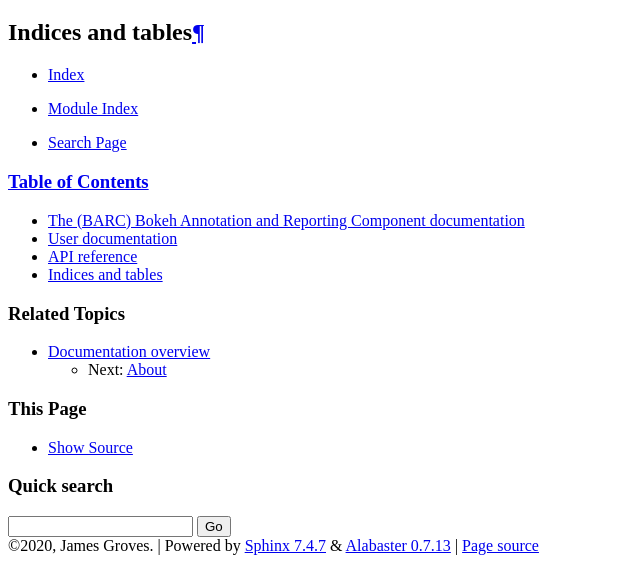
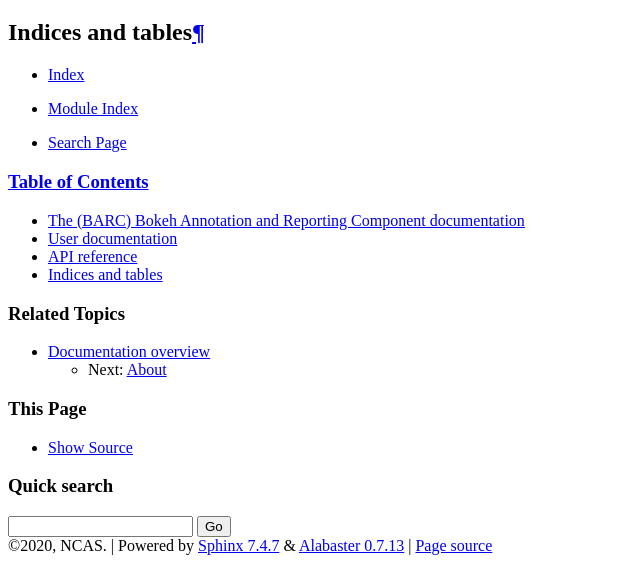
Before and after one commit to lecjlg/barc-docs, a Sphinx documentation site: the page built from docs/source/index.rst, in a window 1280 px wide. Shown: the part 497-1060 px from the top of the page, without its empty margins (0-640 px from the left). Built offline with Sphinx 7.4.7, drawn with Linux system fonts in a browser that asks for light colours.

Commit message:
added all authors

```diff
--- a/docs/source/conf.py
+++ b/docs/source/conf.py
@@ -18,8 +18,8 @@ sys.path.insert(0, os.path.abspath('../../../../..'))
 # -- Project information -----------------------------------------------------
 
 project = 'BARC-docs'
-copyright = '2020, James Groves'
-author = 'James Groves'
+copyright = '2020, NCAS'
+author = 'Helen Burns, James Groves, Dan Walker and Sam Clarke'
 
 # The full version, including alpha/beta/rc tags
 release = '0.0.1'
```
